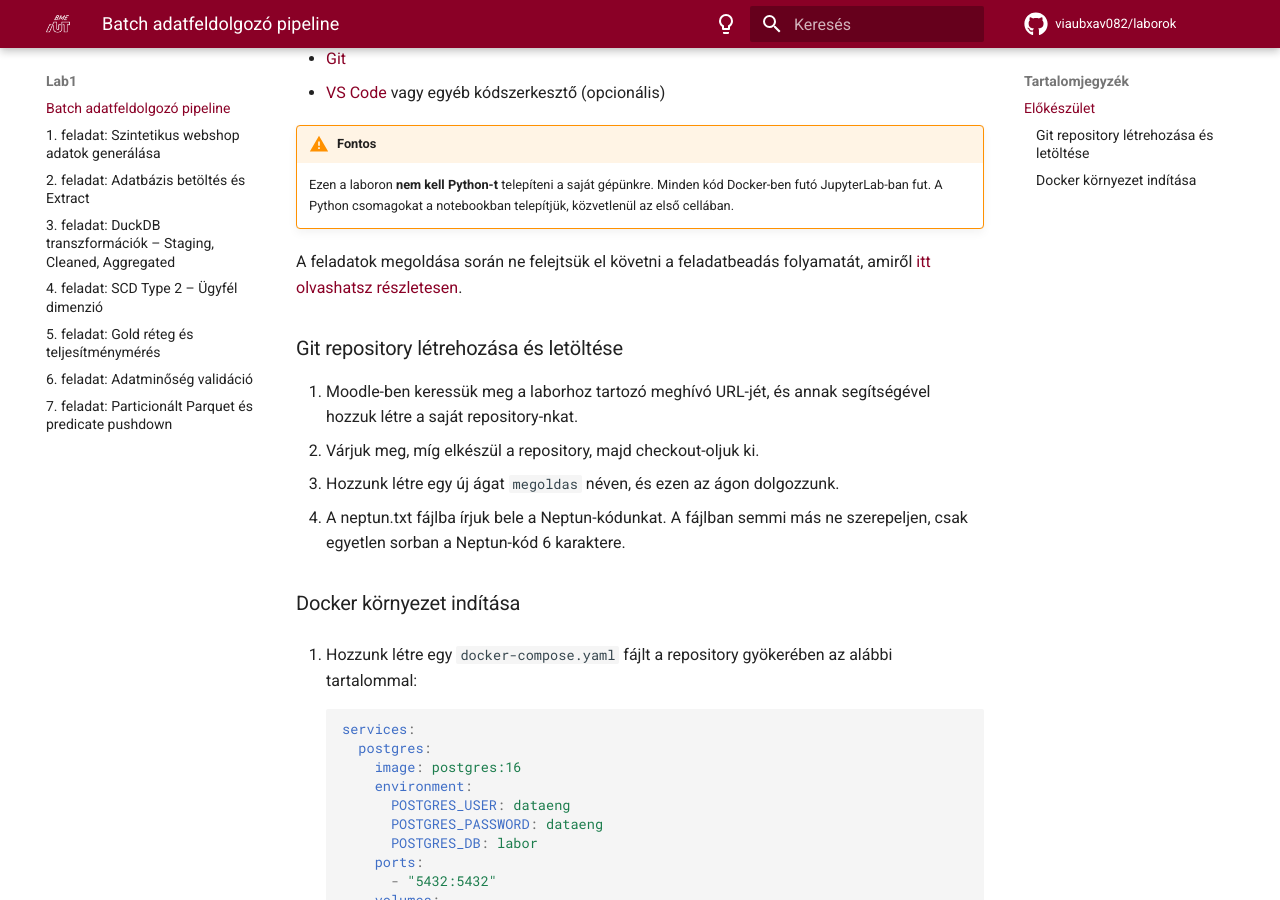
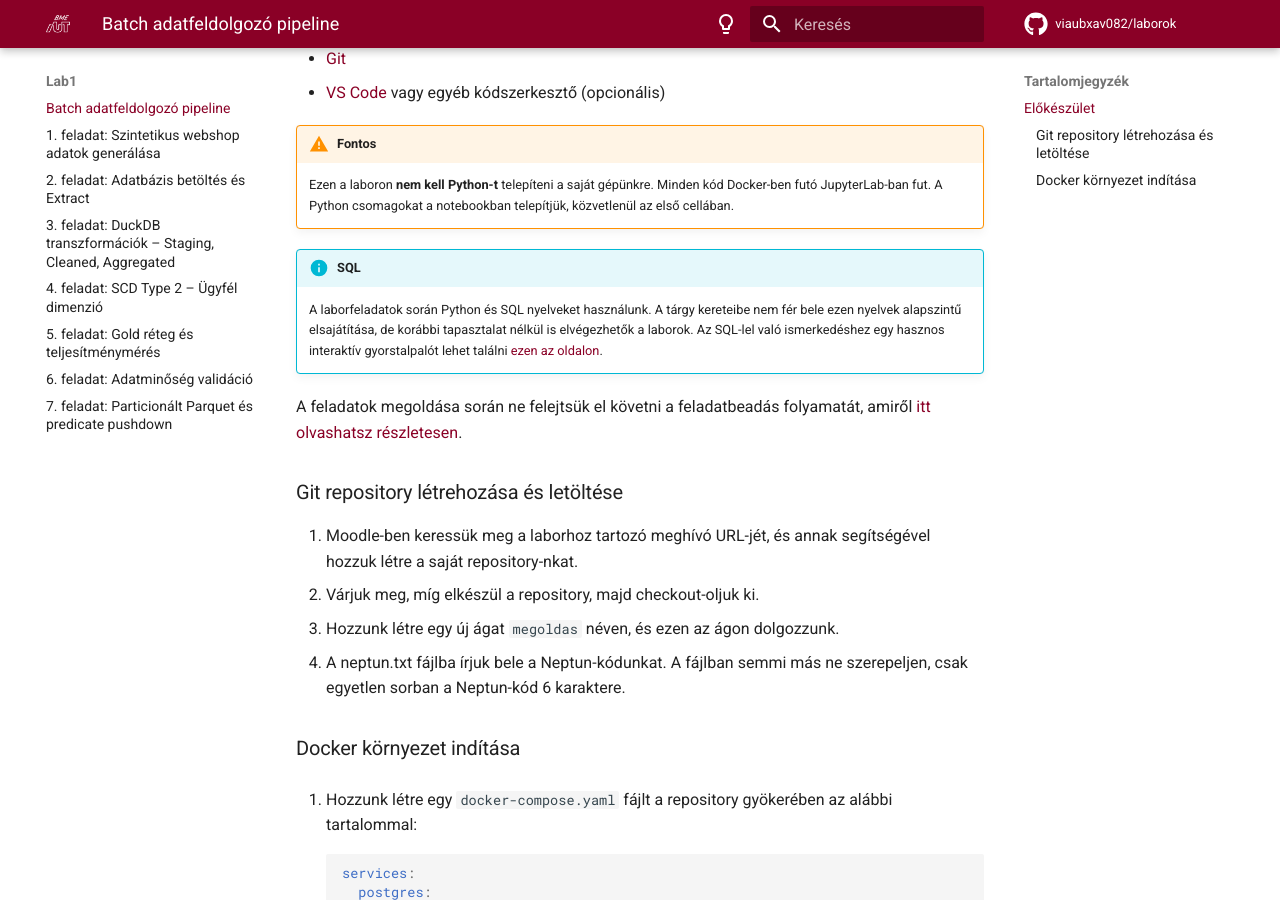
Before and after one commit to BMEVIAUBXAV082/laborok, an MkDocs documentation site: the page built from docs/laborok/1/index.md, in a window 1280 px wide and 900 px high, scrolled down 527 px. Built offline with MkDocs 1.6.1 and Material for MkDocs 9.7.7, drawn with Linux system fonts in a browser that asks for light colours; comment, search, counter and statistics services are not loaded.

Commit message:
Update index.md

```diff
--- a/docs/laborok/1/index.md
+++ b/docs/laborok/1/index.md
@@ -12,6 +12,9 @@ A feladatok megoldásához az alábbi telepített szoftverekre van szükség:
 
 !!! warning "Fontos"
     Ezen a laboron **nem kell Python-t** telepíteni a saját gépünkre. Minden kód Docker-ben futó JupyterLab-ban fut. A Python csomagokat a notebookban telepítjük, közvetlenül az első cellában.
+
+!!! info "SQL"
+    A laborfeladatok során Python és SQL nyelveket használunk. A tárgy kereteibe nem fér bele ezen nyelvek alapszintű elsajátítása, de korábbi tapasztalat nélkül is elvégezhetők a laborok. Az SQL-lel való ismerkedéshez egy hasznos interaktív gyorstalpalót lehet találni [ezen az oldalon](https://sqlbolt.com/).
 
 A feladatok megoldása során ne felejtsük el követni a feladatbeadás folyamatát, amiről [itt olvashatsz részletesen](../../tudnivalok/github/GitHub.md).
 
```
